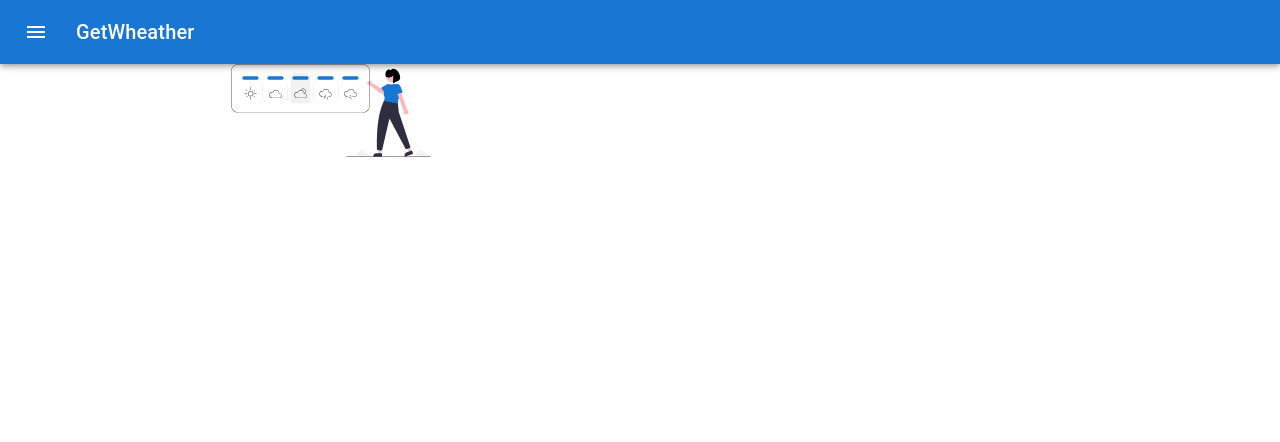
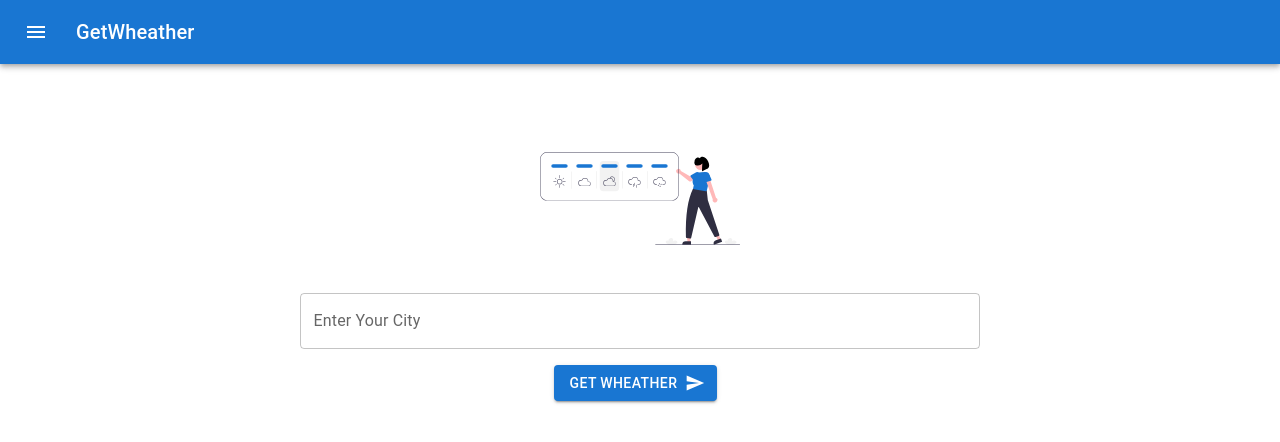
Before and after one commit to navdeepm20/wap, a React (Create React App) app: page / in a window 1280 px wide. Shown: the top 442 px of the page. Built offline with nearby package versions, Linux system fonts and the light colour scheme.

Commit message:
created search ui

```diff
--- a/src/components/Mainbody.js
+++ b/src/components/Mainbody.js
@@ -8,6 +8,7 @@ const MainBody = () =>
 	return(
 		<Container maxWidth="xl">
 			{/* <Box sx={{ bgcolor: '#cfe8fc', height: '100vh' }} /> */}
+
 			<Grid container spacing={1} sx={{justifyContent: 'center'}}>
 				<Grid item xs={8}>
 					<SearchBox/>
--- a/src/components/sub/SearchBox.js
+++ b/src/components/sub/SearchBox.js
@@ -1,12 +1,43 @@
 import React from 'react'
 import Paper from '@mui/material/Paper'
 import search from '../../imgs/search/search.svg'
+import Input from '@mui/material/Input';
+import TextField from '@mui/material/TextField';
+import Button from '@mui/material/Button';
+import SendIcon from '@mui/icons-material/Send';
+import Grid from '@mui/material/Grid';
+
+///////state///////////
+import {useState} from 'react'
+
+
+
 export default function SearchBox() {
+
+	const [value,setVal] = useState('')
 	return (
-		<div>
+		<>
+			<Grid container spacing={1} sx={{justifyContent: 'center',mt: 10}}>
+				<Grid item xs={8}>
+					<div className="search-img-container">
+						<img src={search} style={{margin: 'auto',width: '200px',display: 'block'}} />
 
-				<img src={search} style={{width: '200px'}} />
+					</div>
+				</Grid>
+				<Grid item xs={10}>
+					<div className="search-input-container">
+						<TextField fullWidth sx={{mt: 5}} label="Enter Your City" value={value} onChange={(e)=>{setVal(e.target.value)}}/>
+						<div class="btn-container" style={{display: 'block',width: '173px',margin: 'auto'}} >
+							<Button variant='contained' endIcon={<SendIcon/>} sx={{mt: 2}} size="medium">Get Wheather</Button>
+						</div>
 
-		</div>
+					</div>
+				</Grid>
+
+			</Grid>
+
+
+		</>
+
 	)
 }
```
Also changed, not shown: src/contexts/GetData.js (added, +16 -0 lines).
